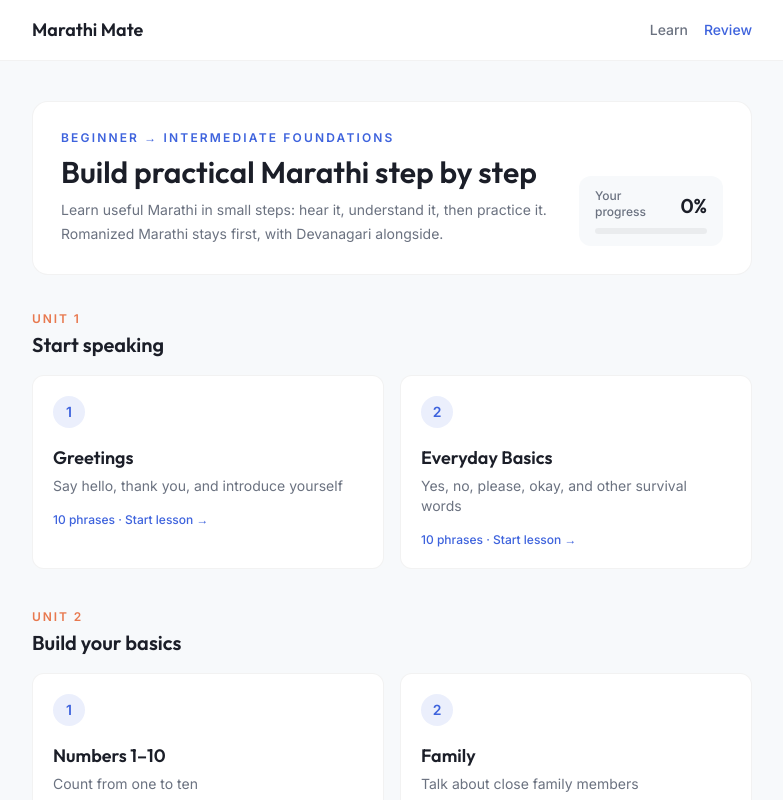
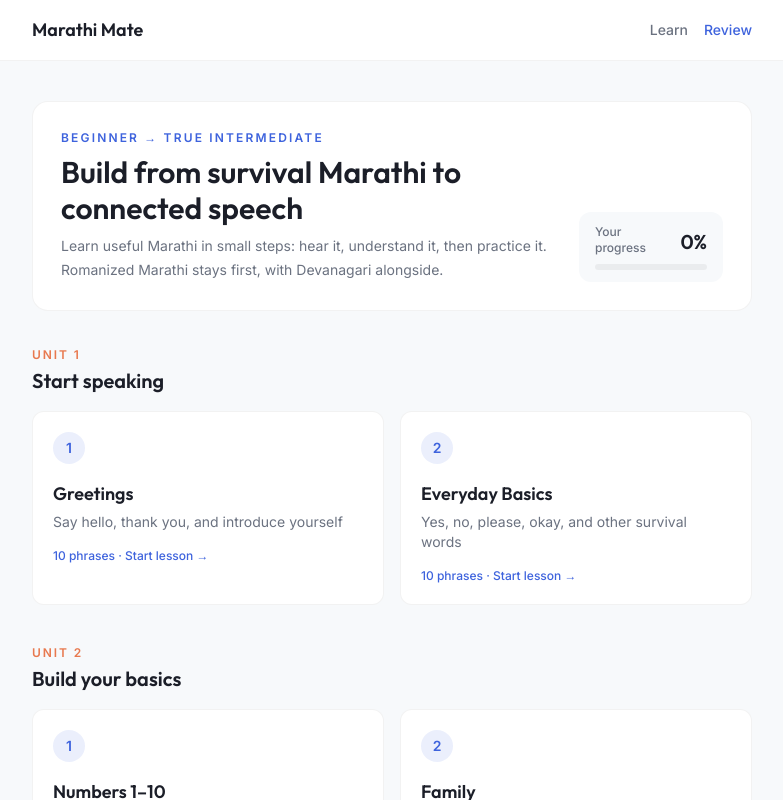
Before and after one commit to sushan5140/Raghay, a Next.js app: page / in a window 1280 px wide. Shown: the top 800 px of the page, without its empty margins (248-1031 px from the left). Built offline with nearby package versions, Linux system fonts and the light colour scheme.

Commit message:
Position course for true intermediate progression

```diff
--- a/components/LearningPath.tsx
+++ b/components/LearningPath.tsx
@@ -46,10 +46,10 @@ export default function LearningPath({ lessons }: { lessons: Lesson[] }) {
         <div className="flex flex-col gap-5 sm:flex-row sm:items-end sm:justify-between">
           <div>
             <p className="text-xs font-semibold uppercase tracking-[0.18em] text-primary">
-              Beginner → intermediate foundations
+              Beginner → true intermediate
             </p>
             <h1 className="mt-2 font-display text-3xl font-semibold text-ink">
-              Build practical Marathi step by step
+              Build from survival Marathi to connected speech
             </h1>
             <p className="mt-2 max-w-xl text-sm leading-6 text-muted">
               Learn useful Marathi in small steps: hear it, understand it, then practice it.
```
